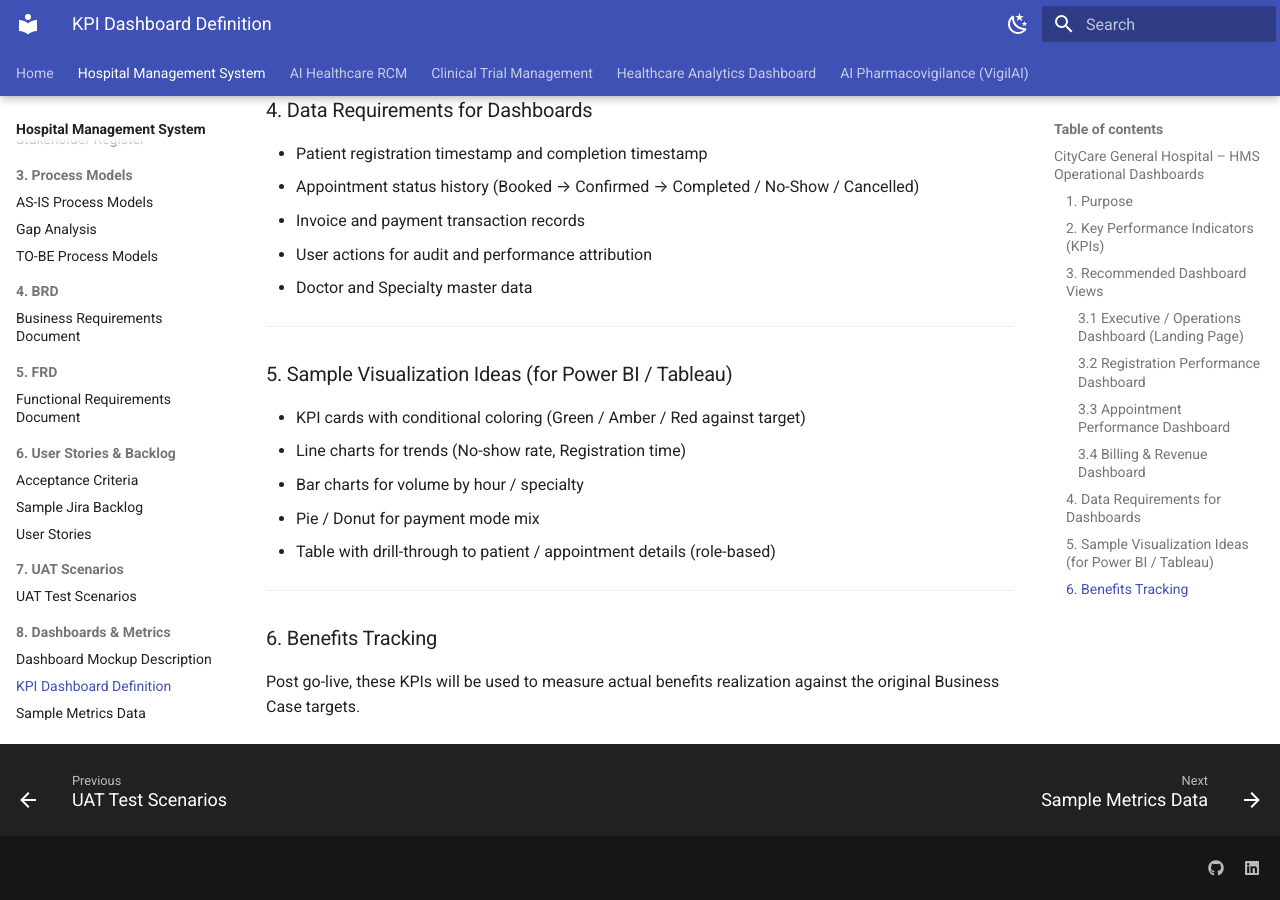
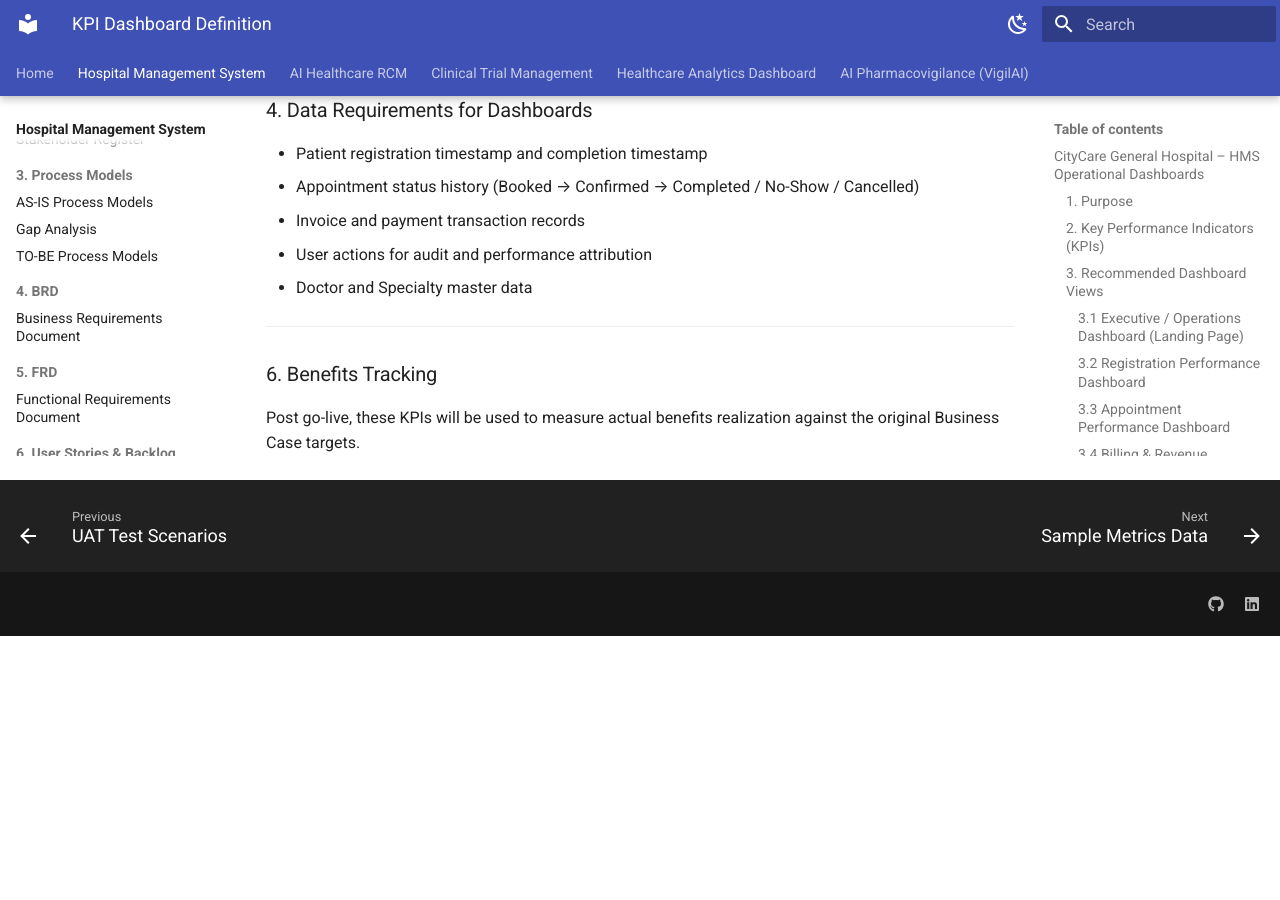
Before and after one commit to tsrajpurohit/healthcare-ba-ai-portfolio-, an MkDocs documentation site: the page built from docs/hms/08-Dashboards-Metrics/KPI-Dashboard-Definition.md, in a window 1280 px wide and 900 px high, scrolled down 2108 px. Built offline with MkDocs 1.6.1 and Material for MkDocs 9.7.7, drawn with Linux system fonts in a browser that asks for light colours; after the commit the page ends 2744 px from its top, so only the background shows below that.

Commit message:
Update KPI-Dashboard-Definition.md

```diff
--- a/docs/hms/08-Dashboards-Metrics/KPI-Dashboard-Definition.md
+++ b/docs/hms/08-Dashboards-Metrics/KPI-Dashboard-Definition.md
@@ -67,14 +67,5 @@ Provide real-time and near-real-time visibility into the performance of Registra
 
 ---
 
-### 5. Sample Visualization Ideas (for Power BI / Tableau)
-- KPI cards with conditional coloring (Green / Amber / Red against target)
-- Line charts for trends (No-show rate, Registration time)
-- Bar charts for volume by hour / specialty
-- Pie / Donut for payment mode mix
-- Table with drill-through to patient / appointment details (role-based)
-
----
-
 ### 6. Benefits Tracking
 Post go-live, these KPIs will be used to measure actual benefits realization against the original Business Case targets.
```
